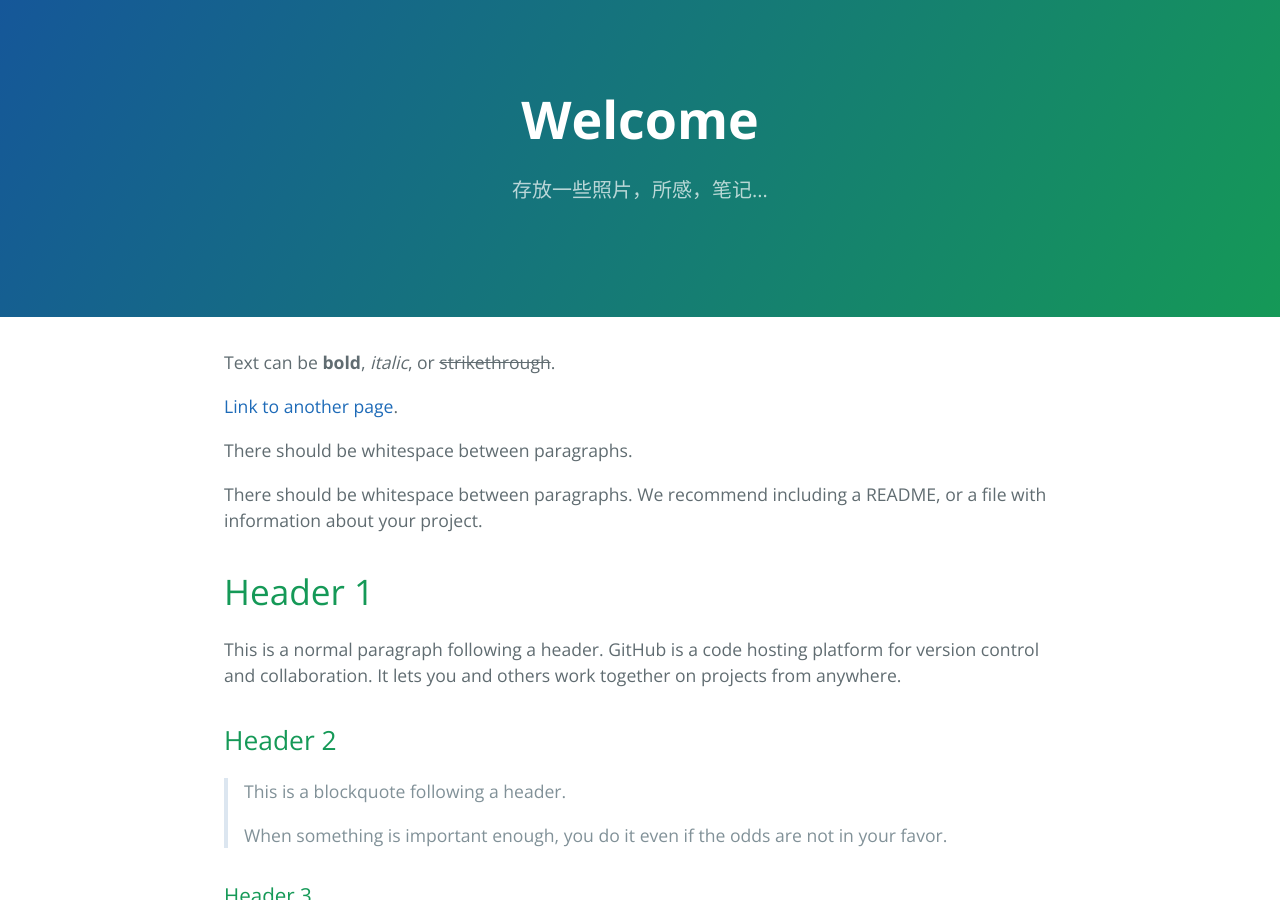
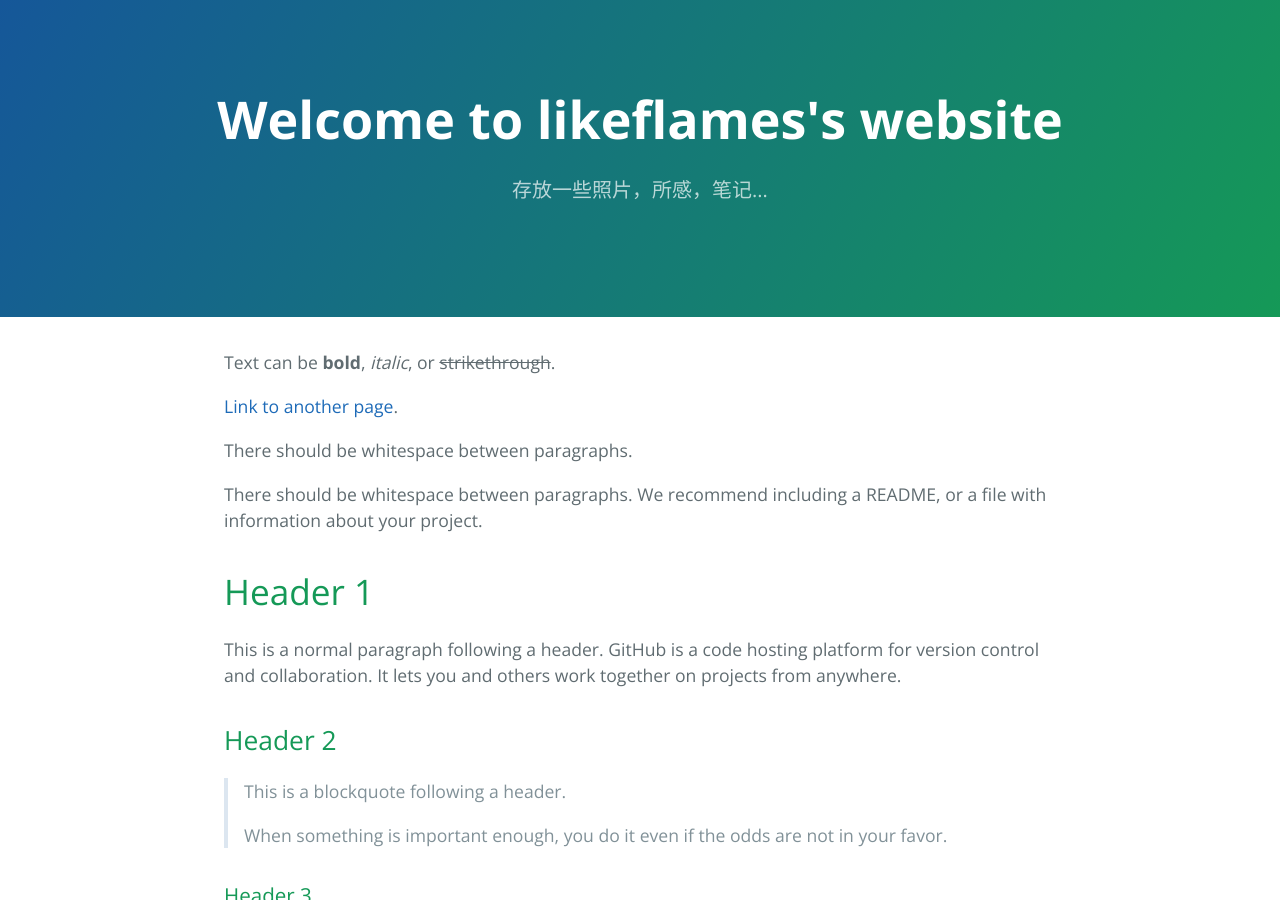
Before and after one commit to likeflames/likeflames.github.io, a Jekyll site: the page built from index.md, in a window 1280 px wide and 900 px high. Built offline with Jekyll 4.4.1, drawn with Linux system fonts in a browser that asks for light colours.

Commit message:
Update _config.yml

```diff
--- a/_config.yml
+++ b/_config.yml
@@ -1,4 +1,4 @@
-title: Welcome
+title: Welcome to likeflames's website
 description: 存放一些照片，所感，笔记...
 show_downloads: false
 google_analytics:
```
